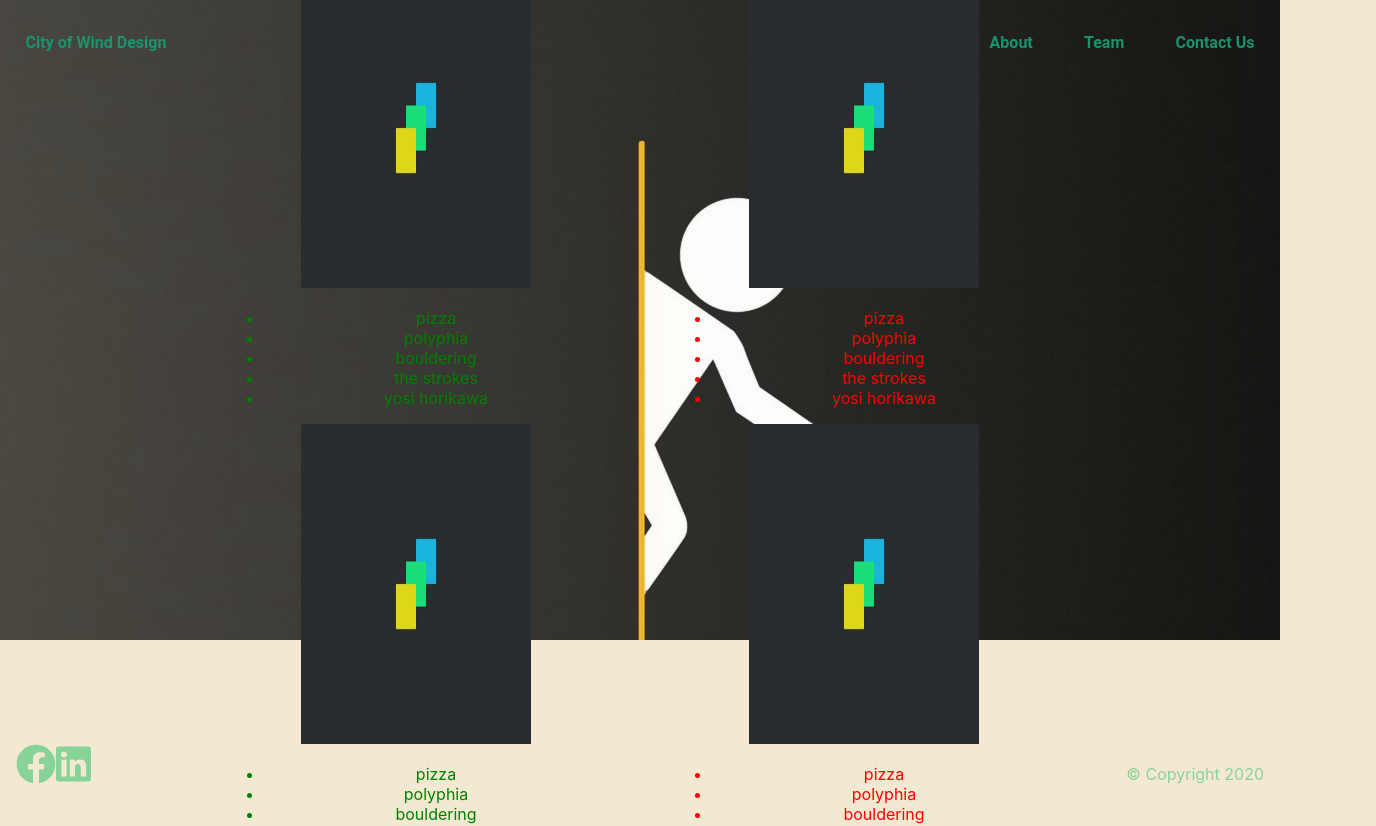
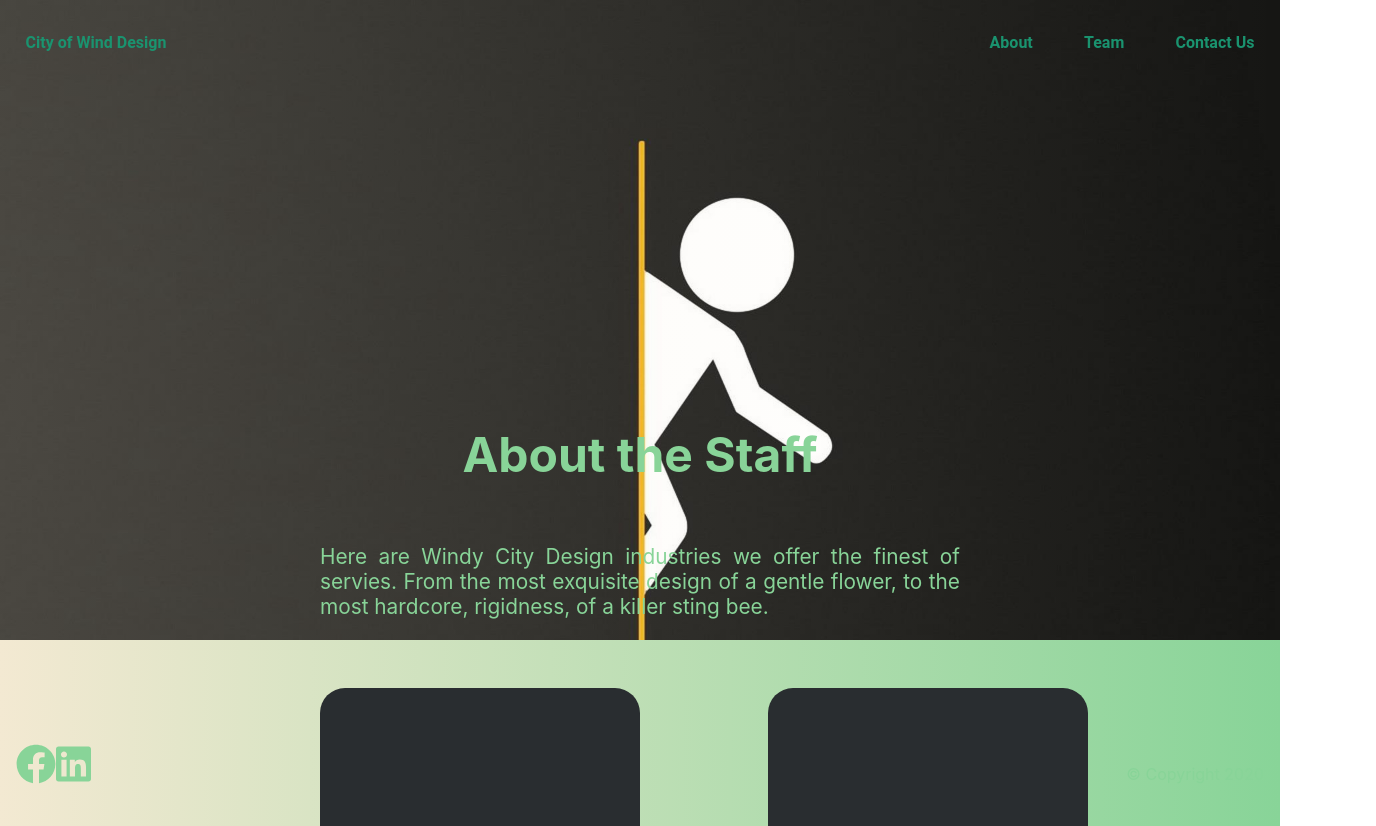
Before and after one commit to alinan-vn/agency-landing-pages-front-end, a React (Create React App) app: page /team in a window 1280 px wide. Shown: the top 826 px of the page, 1376 px wide, since content can reach past the window. Built offline with nearby package versions, Linux system fonts and the light colour scheme.

Commit message:
grid structure and styling, padding, header text

```diff
--- a/src/components/team/index.js
+++ b/src/components/team/index.js
@@ -30,7 +30,12 @@ class Team extends React.Component {
     render(){
         return(
             <section className='team'>
-                <h1 className='team__header'>About the Staff</h1>
+                <div className='team__bg-img'>
+                    <h1>About the Staff</h1>
+                    <p>
+                        Here are Windy City Design industries we offer the finest of servies. From the most exquisite design of a gentle flower, to the most hardcore, rigidness, of a killer sting bee.
+                    </p>
+                </div>
                 <div className='columns'>
                     <div className='columns__one'>
                         <div className='set'>
--- a/src/scss/_team.scss
+++ b/src/scss/_team.scss
@@ -1,4 +1,6 @@
 .team {
+
+    &__bg-img {
         height: 80vh;
         width: 100%;
         background:
@@ -15,28 +17,19 @@
         text-align: center;
         display: flex;
 
-    &__header {
-        margin-top: 5rem;
+        & h1 {
+            padding-bottom: 0vh;
+            font-size: 3rem;
+            color: $secondary-color;
         }
 
-    &__text {
-        font-size: 2.6rem;
-        margin-bottom: 15vh;
-        width: 65vw;
-        color: $primary-color;
-    }
-
-    &__para {
-        font-size: 1rem;
-        margin-bottom: 30vh;
-        width: 60vw;
-        color: $primary-color;
+        & p {
+            color: $secondary-color;
+            font-size: 1.3rem;
+            text-align: justify;
+            width: 50vw;
         }
     }
-
-.projects img {
-    // height: 20vh;
-    width: 20%;
 }
 
 .nav-team {
@@ -52,8 +45,10 @@
     display: grid;
     grid-template: 'column1 column2';
     grid-gap: 4rem;
-    margin-bottom: -15rem;
-
+    padding-top: 3rem;
+    padding-bottom: 10rem;
+    // align-items: center;
+    // justify-items: center;
 
     &__one {
         grid-area: column1;
@@ -68,9 +63,15 @@
         width: 30vw;
         color: red;
     }
+
+    & .set {
+        border-bottom: 0.5rem dotted $secondary-color;
+        width: 25vw;
+    }
 }
 
 .tool-img {
-    height: 40vh;
-    width: 60%;
+    height: 50vh;
+    width: 100%;
+    border-radius: 25px;
 }
--- a/src/scss/main.scss
+++ b/src/scss/main.scss
@@ -8,8 +8,11 @@
 @import './team';
 
 body {
-    background-color: $primary-color;
-    // overflow: auto;
+    // background-color: $primary-color;
+    background: linear-gradient(
+        to right,
+        $primary-color, $secondary-color
+    );
 }
 
 body::-webkit-scrollbar {
```
Lines whose indentation alone changed are shown as unchanged.
